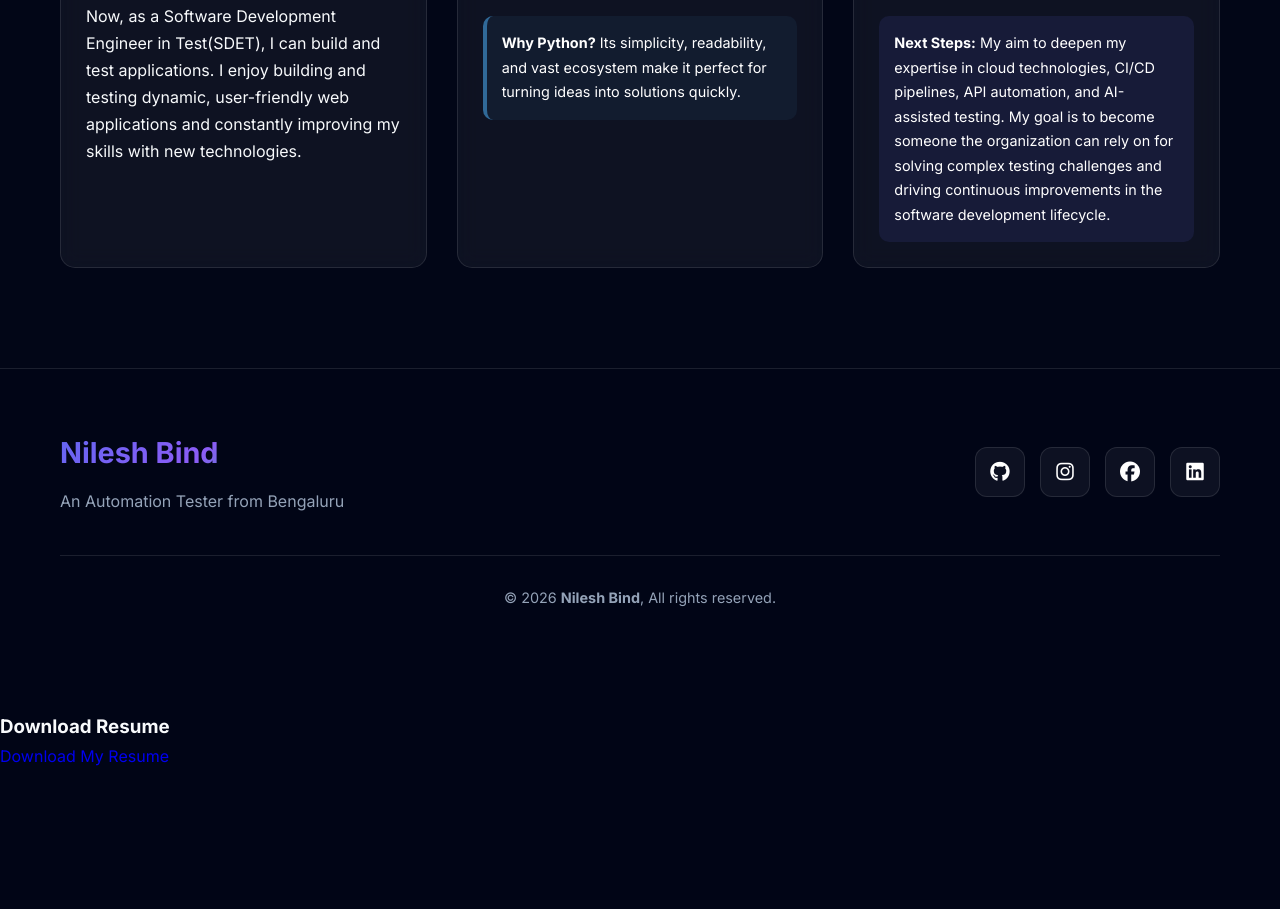
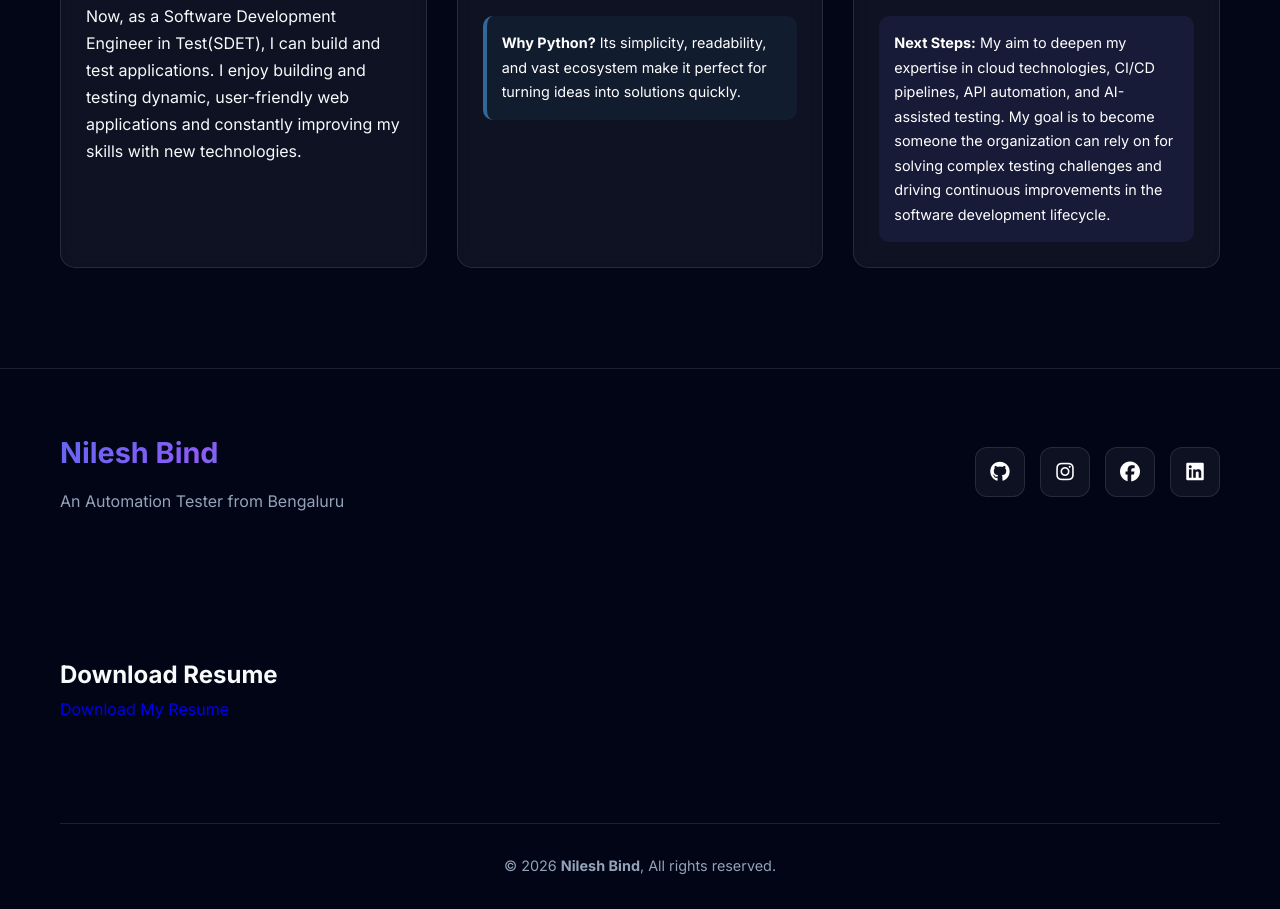
Before and after one commit to Bneelu/nilesh-portfolio-v1, a plain HTML site: page index.html in a window 1280 px wide. Shown: the part 4006-4915 px from the top of the page. Drawn offline with Linux system fonts and the light colour scheme.

Commit message:
Update index.html

```diff
--- a/index.html
+++ b/index.html
@@ -267,18 +267,18 @@
                     <a href="https://www.linkedin.com/in/nilesh-bind-8967b7161/" class="social-link"><i class="fab fa-linkedin"></i></a>
                 </div>
             </div>
+             <section id="resume">
+              <h2>Download Resume</h2>
+              <p>
+              <a href="Nilesh Bind Resume.pdf" download class="btn">Download My Resume</a>
+              </p>
+              </section>
             <div class="copyright">
                 <p>&copy;
                     <script>document.write(new Date().getFullYear())</script> <b>Nilesh Bind</b>, All rights reserved.
                 </p>
             </div>
         </div>
-         <section id="resume">
-  <h3>Download Resume</h3>
-  <p>
-    <a href="Nilesh Bind Resume.pdf" download class="btn">Download My Resume</a>
-  </p>
-</section>
     </footer>
 
     <button class="scroll-to-top" id="scrollToTop" aria-label="Scroll to top">
```
